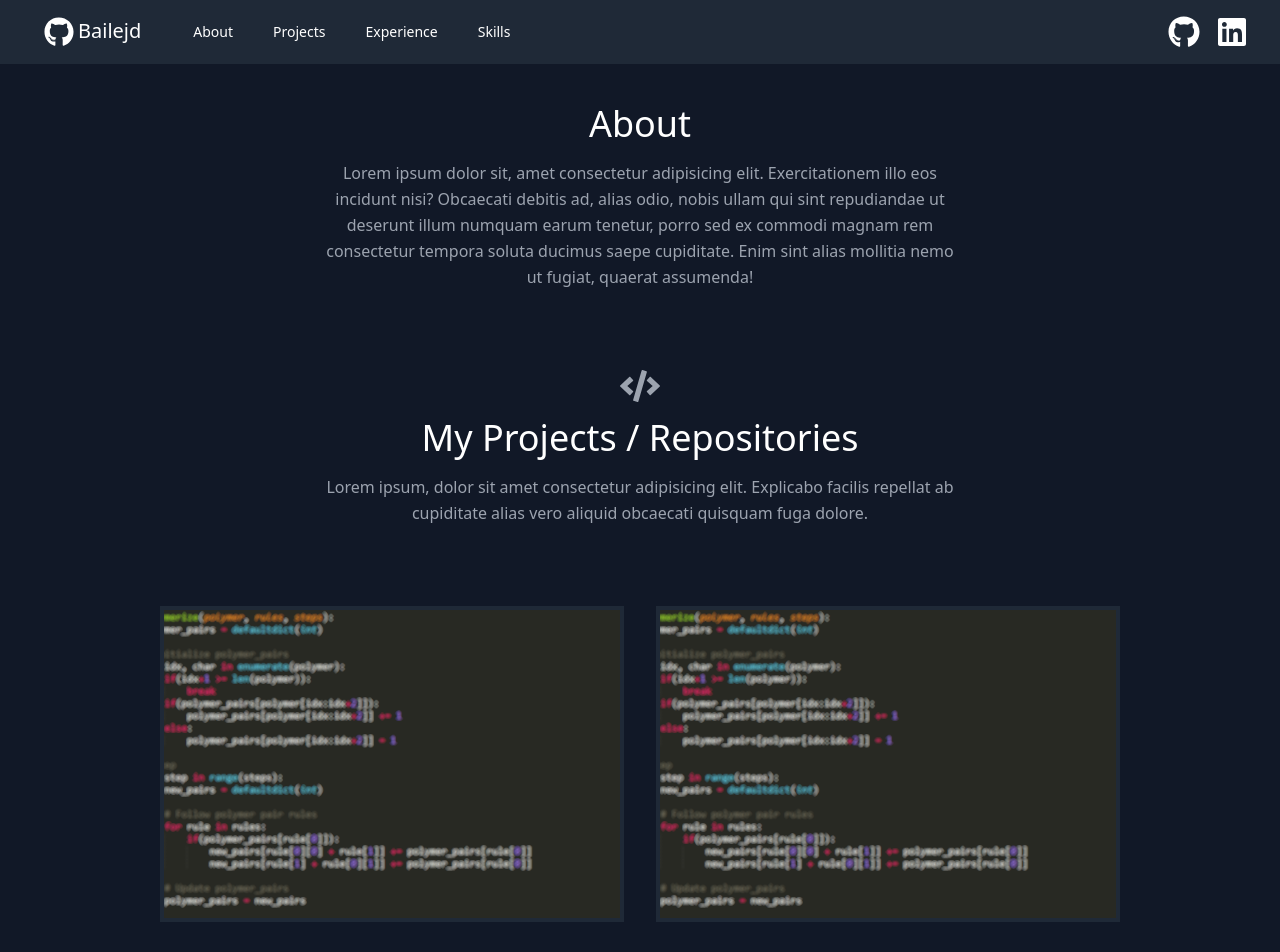
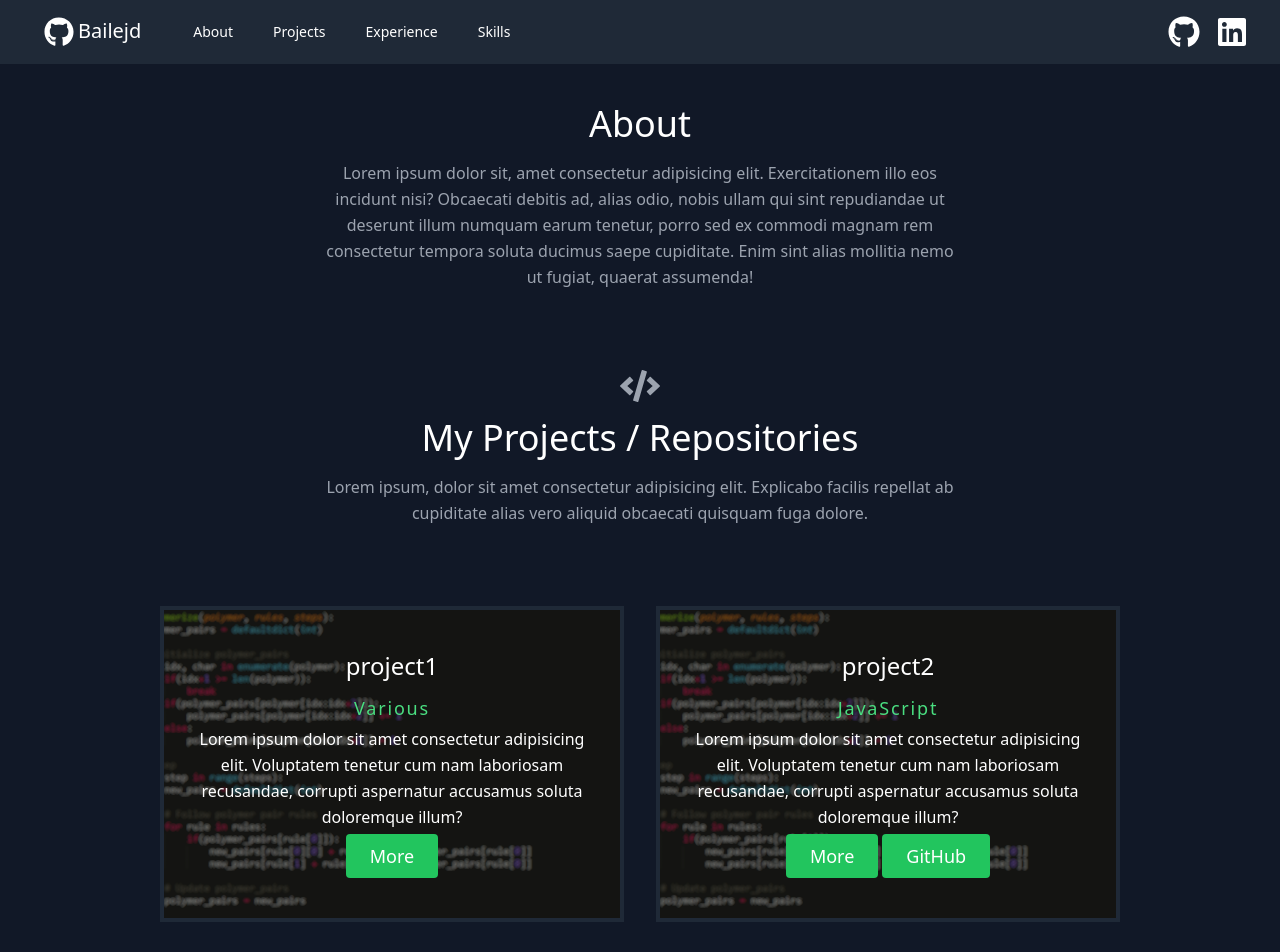
Before and after one commit to Bailejd/bailejd.github.io, a React (Create React App) app: page / in a window 1280 px wide. Shown: the top 952 px of the page. Built offline with nearby package versions, Linux system fonts and the light colour scheme.

Commit message:
Remove background to show image behind project information and remove hover state

```diff
--- a/src/components/Projects.js
+++ b/src/components/Projects.js
@@ -77,15 +77,15 @@ export default function Projects() {
             >
               <div className="relative flex">
                 <div className="relative w-full border-4 border-gray-800 bg-gray-900">
-                  <img src={project.image} alt="" className="absolute inset-0 w-full h-full object-cover object-center" />
-                  <div className="px-8 py-10 relative z-10 w-full bg-gray-900 opacity-0 hover:opacity-100">
+                  <img src={project.image} alt="" className="absolute inset-0 w-full h-full object-cover object-center brightness-50" />
+                  <div className="px-8 py-10 relative z-10 w-full">
                     <h1 className="mb-3 text-2xl font-medium text-white">
                       {project.title}
                     </h1>
                     <h2 className="mb-1 text-lg font-medium tracking-widest text-green-400">
                       {project.primary_language}
                     </h2>
-                    <p className="leading-relaxed">{project.short_description}</p>
+                    <p className="leading-relaxed text-white">{project.short_description}</p>
                     <div className="flex justify-center space-x-1 pt-1">
                       <button
                         className="inline-flex rounded border-0 bg-green-500 py-2 px-6 text-lg text-white hover:bg-green-600 focus:outline-none"
```
